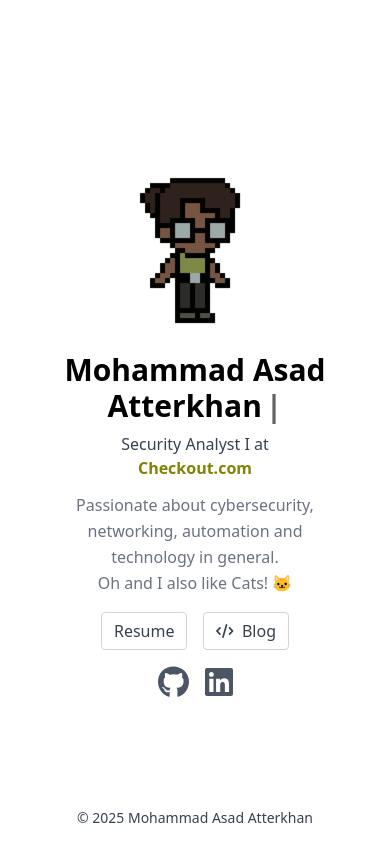
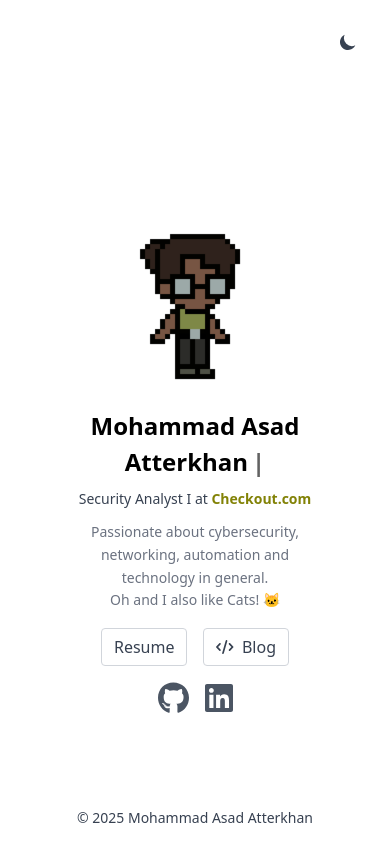
Before and after one commit to ma-asad/ma-asad.github.io, a Vue app: page / in a window 390 px wide. Shown: the top 862 px of the page. Built offline with nearby package versions, Linux system fonts and the light colour scheme.

Commit message:
refactor: improve NavBar responsiveness and enhance HomeView mobile experience

```diff
--- a/src/components/header/NavBar.vue
+++ b/src/components/header/NavBar.vue
@@ -24,5 +24,5 @@ const hideOnMobileHome = computed(() => isMobile.value && isHome.value);
 </script>
 
 <template>
-  <component v-if="!hideOnMobileHome" :is="isMobile ? NavBarResponsive : NavBarLarge" />
+  <component :is="isMobile ? NavBarResponsive : NavBarLarge" />
 </template>
--- a/src/components/header/NavBarResponsive.vue
+++ b/src/components/header/NavBarResponsive.vue
@@ -37,19 +37,19 @@ onUnmounted(() => {
 <template>
   <header
     :class="[
-      'w-full z-50 pt-6 pb-2 md:pt-0 md:pb-0',
-      isHome ? 'absolute left-0 right-0 bg-transparent top-2 md:top-0' : 'relative'
+      'w-full z-50 pt-6 pb-2 md:pt-0 md:pb-0 transition-colors duration-200',
+      isHome ? 'fixed left-0 right-0 top-0' : 'relative'
     ]"
     :style="!isHome ? { backgroundColor: 'var(--color-nav-bg)' } : {}"
   >
     <div class="max-w-5xl mx-auto w-full px-6 flex items-center justify-between">
-      <!-- Show gif icon on non-home pages (mobile) -->
+      <!-- Show gif icon on non-home pages -->
       <div class="flex items-center">
         <img v-if="!isHome" src="@/assets/img/PixMeAlone.gif" alt="Pixel Me" class="h-8 w-8" />
       </div>
-      <div class="flex items-center space-x-2">
+      <div class="flex items-center space-x-2" :class="{ 'ml-auto': isHome }">
         <DarkModeToggle />
-        <button class="md:hidden block" @click="toggleMenu" aria-label="Toggle navigation">
+        <button v-if="!isHome" class="md:hidden block" @click="toggleMenu" aria-label="Toggle navigation">
           <font-awesome-icon v-if="!menuOpen" :icon="['fas', 'ellipsis']" size="2x"/>
           <font-awesome-icon v-else :icon="['fas', 'xmark']" size="2x"/>
         </button>
@@ -67,10 +67,10 @@ onUnmounted(() => {
         <li v-if="!isHome">
           <RouterLink to="/" class="hover:underline" style="color: var(--color-text-secondary);" @click="closeMenu">Home</RouterLink>
         </li>
-        <li v-if="!isHome">
+        <li>
           <RouterLink to="/blog" class="hover:underline" style="color: var(--color-text-secondary);" @click="closeMenu">Blog</RouterLink>
         </li>
-        <li v-if="!isHome">
+        <li>
           <RouterLink to="/resume" class="hover:underline" style="color: var(--color-text-secondary);" @click="closeMenu">Resume</RouterLink>
         </li>
       </ul>
--- a/src/views/HomeView.vue
+++ b/src/views/HomeView.vue
@@ -18,19 +18,18 @@ let restartTimeout
 let setVhHandler
 
 onMounted(() => {
-    // Allow scroll on mobile; lock only on larger screens
-    if (window.innerWidth >= 768) {
-        document.body.style.overflow = 'hidden'
+    // Set up dynamic viewport height handler for better mobile support
+    setVhHandler = () => {
+        const vh = window.innerHeight * 0.01
+        document.documentElement.style.setProperty('--vh', `${vh}px`)
+    }
+    setVhHandler()
+    window.addEventListener('resize', setVhHandler)
+
+    // Allow natural scrolling on mobile for better UX
+    if (window.innerWidth < 768) {
+        document.body.style.overflow = 'auto'
     } else {
-        setVhHandler = () => {
-            const footer = document.getElementById('home-footer')
-            const footerH = footer ? footer.offsetHeight : 0
-            const vh = window.innerHeight - footerH
-            document.documentElement.style.setProperty('--vh', `${vh}px`)
-            document.documentElement.style.setProperty('--footerH', `${footerH}px`)
-        }
-        setVhHandler()
-        window.addEventListener('resize', setVhHandler)
         document.body.style.overflow = 'hidden'
     }
 
@@ -64,7 +63,7 @@ onBeforeUnmount(() => {
 </script>
 
 <template>
-    <section class="min-h-screen home-hero flex flex-col items-center justify-center text-center overflow-hidden w-full px-6 max-w-5xl mx-auto">
+    <section class="home-hero flex flex-col items-center justify-center text-center w-full px-6 max-w-5xl mx-auto py-16 md:py-0 md:min-h-screen">
         <img
             src="@/assets/img/PixMeAlone.gif"
             alt="Profile"
@@ -105,3 +104,36 @@ onBeforeUnmount(() => {
         </div>
     </section>
 </template>
+
+<style scoped>
+/* Better mobile viewport handling */
+.home-hero {
+    min-height: 100vh;
+    min-height: calc(var(--vh, 1vh) * 100);
+}
+
+@media (max-width: 767px) {
+    .home-hero {
+        min-height: auto;
+        /* Ensure content is centered with proper spacing on mobile */
+        display: flex;
+        align-items: center;
+        justify-content: center;
+        padding-top: 6rem; /* Account for navbar */
+        padding-bottom: 2rem;
+        min-height: calc(100vh - 4rem); /* Subtract approximate footer height */
+        min-height: calc(var(--vh, 1vh) * 100 - 4rem);
+    }
+}
+
+/* Ensure proper text wrapping on small screens */
+@media (max-width: 480px) {
+    h1 {
+        font-size: 1.5rem;
+    }
+
+    p {
+        font-size: 0.875rem;
+    }
+}
+</style>
```
